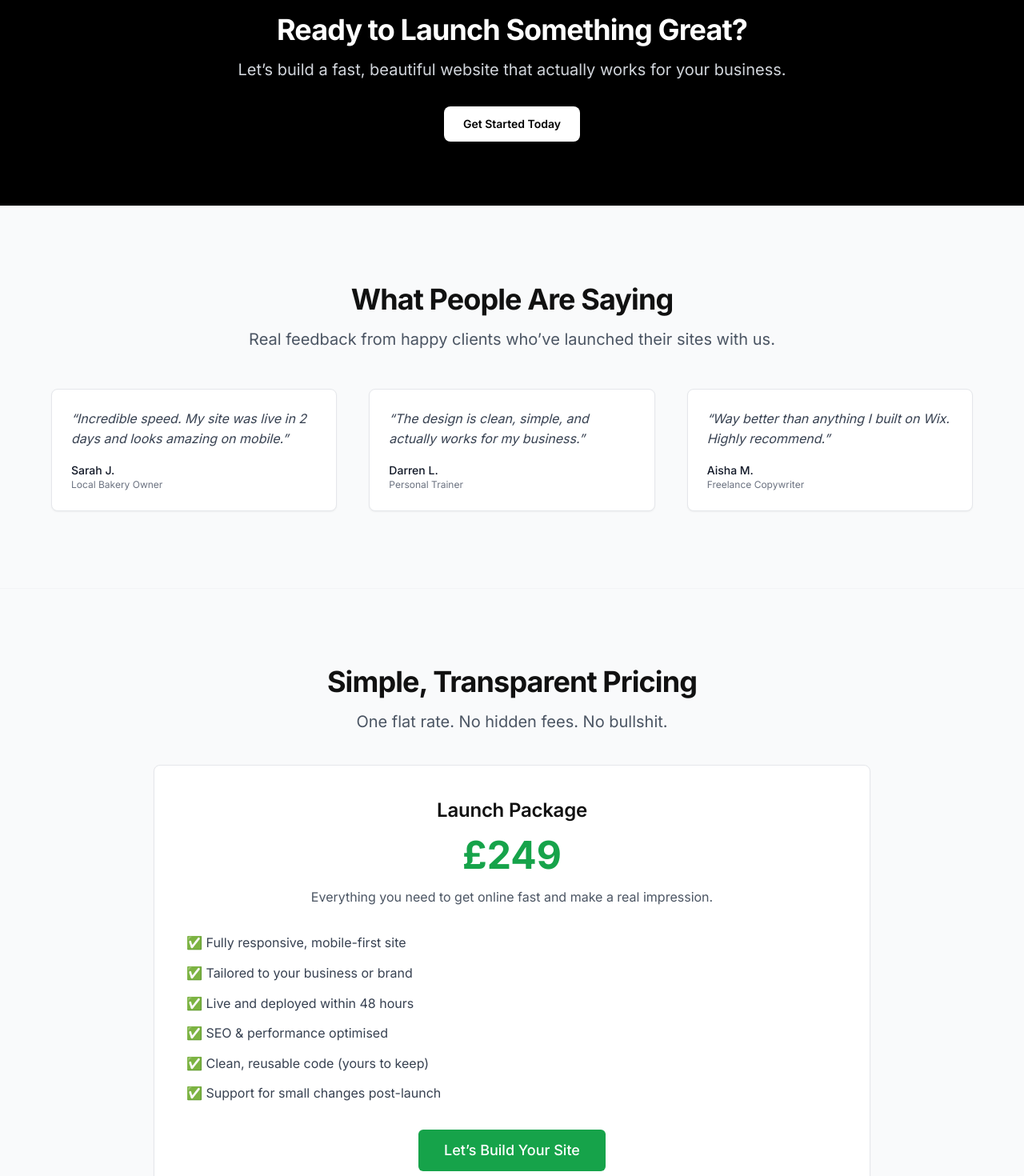
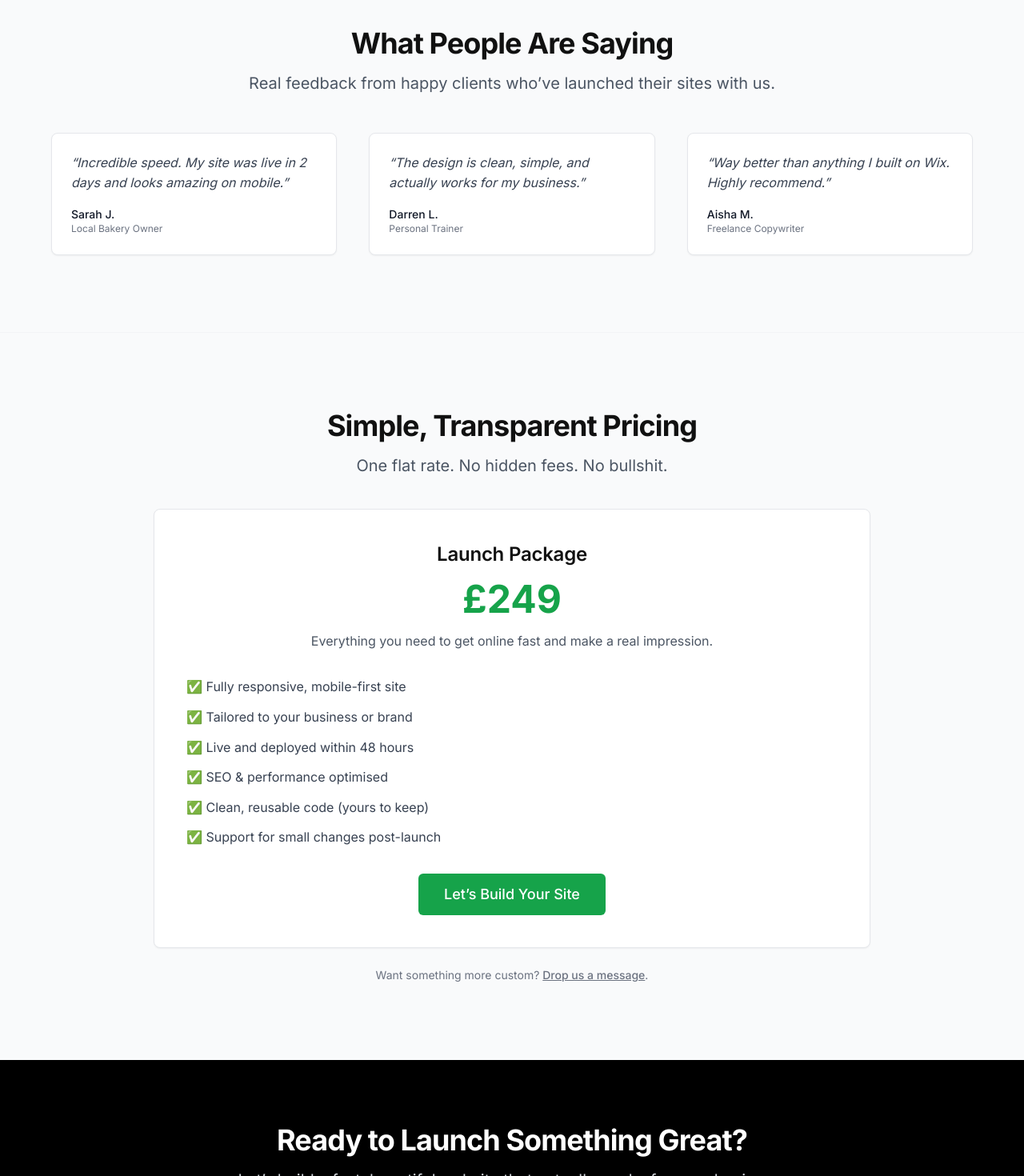
Before and after one commit to lukevonbergen/web-base, a Next.js app: page / in a window 1280 px wide. Shown: the part 2140-3610 px from the top of the page at 80% size. Built offline with nearby package versions, Linux system fonts and the light colour scheme.

Commit message:
Update page.js

```diff
--- a/app/page.js
+++ b/app/page.js
@@ -24,9 +24,9 @@ export default function HomePage() {
         />
         <Features />
         <Gallery />
-        <CTA />
         <Testimonials />
         <Pricing />
+        <CTA />
         <Footer />
       </main>
   );
```
